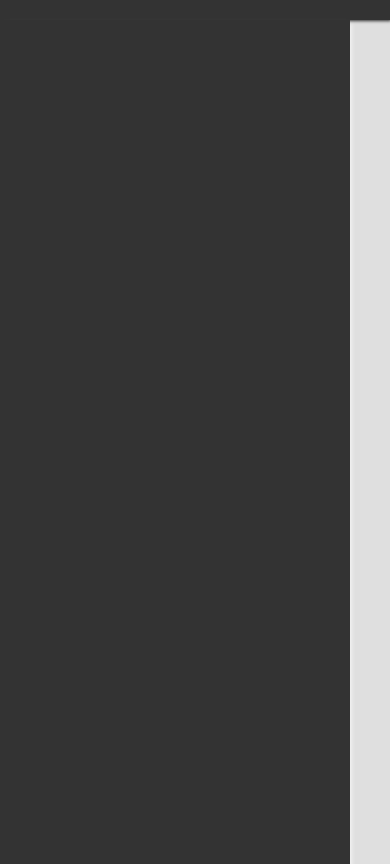
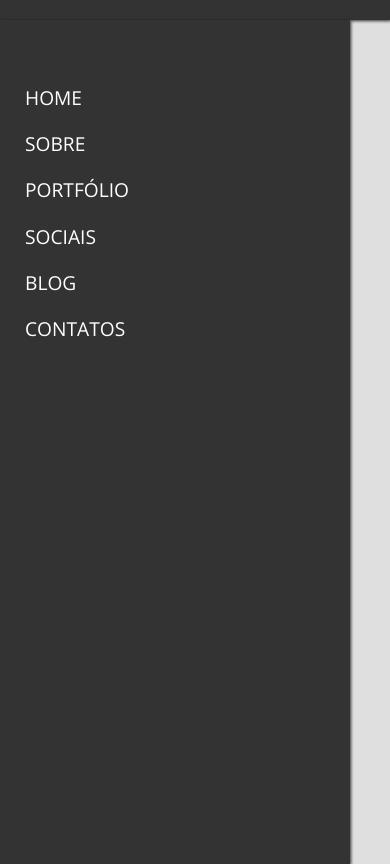
Before and after one commit to JeffersonStack/JeffTelles_Portf-lio-Website, a plain HTML site: page index.html in a window 390 px wide. Both pictures are taken after a click on the element 356 px from the left and 40 px from the top of the page. Shown: the part 60-924 px from the top of the page. Drawn offline with nearby package versions, Linux system fonts and the light colour scheme.

Commit message:
Links menu mobile adicionados

```diff
--- a/index.html
+++ b/index.html
@@ -30,7 +30,14 @@
 
     <!-- menubar Mobile -->
     <div class="mobile" id="menuMobile">
-        <!-- Links  -->
+        <ul class="mobile-links">
+            <li><a href="#">Home</a></li>
+            <li><a href="#">Sobre</a></li>
+            <li><a href="#">Portfólio</a></li>
+            <li><a href="#">Sociais</a></li>
+            <li><a href="#">Blog</a></li>
+            <li><a href="#">Contatos</a></li>
+        </ul>
     </div>
 
     <!-- scripts -->
--- a/src/css/main.css
+++ b/src/css/main.css
@@ -7,6 +7,7 @@
     --text-primary: 'Open Sans', sans-serif;
     --text-secondary: 'Montserrat', sans-serif;
     --bg-color: rgb(223, 223, 223);
+    --bx-shadow: 1px 1px 3px rgba(0,0,0,0.8);
 }
 
 * {
@@ -27,7 +28,7 @@ body {
 .header {
     background-color: #333;
     color: #fff;
-    box-shadow: 1px 1px 3px rgba(0,0,0,0.8);
+    box-shadow: var(--bx-shadow);
 }
 
 .container {
@@ -66,12 +67,38 @@ body {
     width: 0;
     height: 100vh;
     background-color: #333;
-    box-shadow: 2px 4px 4px rgba(255,255,255,0.6);
+    box-shadow: var(--bx-shadow);
     z-index: -1;
 
     transition: all 0.5s ease-in;
+    padding-top: 4rem;
 }
 
 .mobile-show {
     width: 350px;
+    transition: all 0.5s ease-in;
 }
+
+/*
+    @Mobile Links
+*/
+.mobile-links {
+    list-style: none;
+    transform: translateX(-350px);
+}
+
+.show-links {
+    transform: translateX(25px);
+    transition: all 0.5s ease-in-out;
+}
+
+.mobile-links li {
+    padding-bottom: 1.2rem;
+}
+
+.mobile-links a {
+    font-size: 1.2rem;
+    text-transform: uppercase;
+    text-decoration: none;
+    color: #fff;
+}
--- a/src/js/main.js
+++ b/src/js/main.js
@@ -2,9 +2,11 @@
     // DOM
     let menuBar = document.querySelector('#menuBar');
     let menuMobile = document.querySelector('#menuMobile');
+    let menuLinks = document.querySelector('.mobile-links');
 
     menuBar.addEventListener('click', function () {
         // add class css to button
-        menuMobile.classList.toggle('mobile-show')
+        menuMobile.classList.toggle('mobile-show');
+        menuLinks.classList.toggle('show-links');
     }, false)
 })()
```
